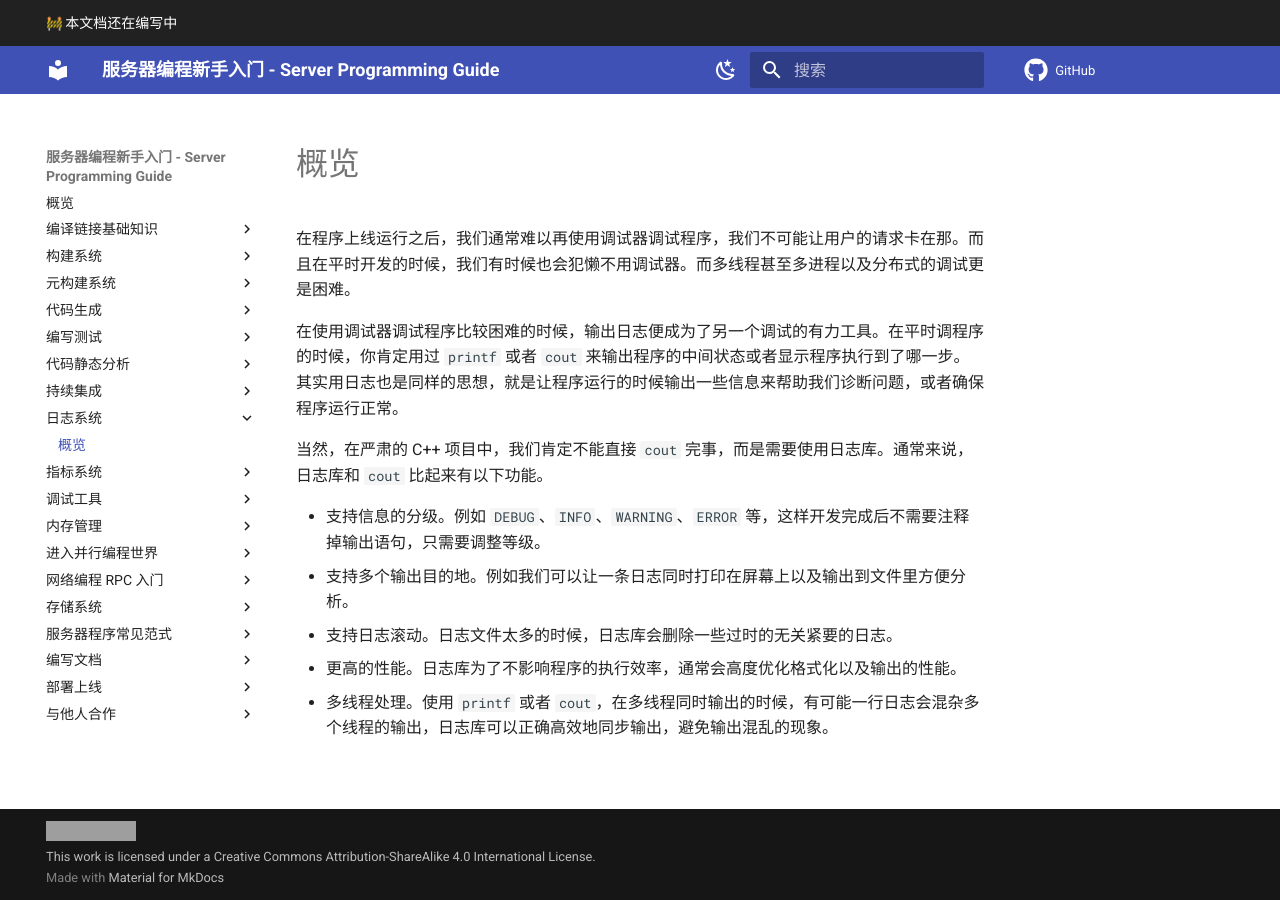
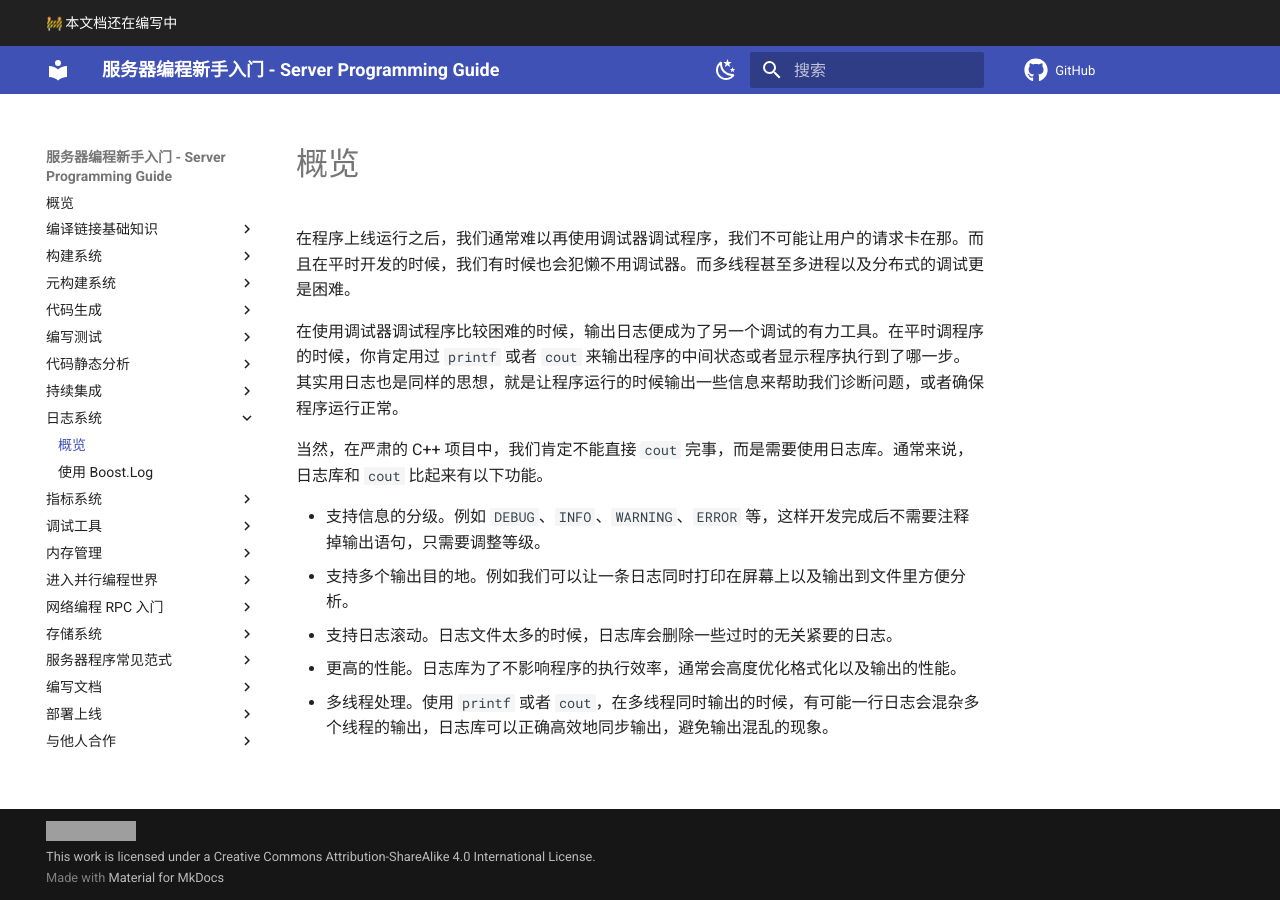
Before and after one commit to howardlau1999/server-programming-guide, an MkDocs documentation site: the page built from docs/logging/index.md, in a window 1280 px wide. Built offline with MkDocs 1.6.1 and Material for MkDocs 9.7.7, drawn with Linux system fonts in a browser that asks for light colours; emoji names are drawn with the system emoji font; comment, search, counter and statistics services are not loaded; grey boxes are pictures that could not be loaded.

Commit message:
boost.log

```diff
--- a/mkdocs.yml
+++ b/mkdocs.yml
@@ -87,6 +87,7 @@ nav:
     - "使用 Github Actions 进行持续集成": "ci/github-actions.md"
   - 日志系统:
     - 概览: "logging/index.md"
+    - "使用 Boost.Log": "logging/boost.md"
   - 指标系统:
     - 概览: "metrics/index.md"
     - "使用 Prometheus 指标库": "metrics/prometheus.md"
```
Also changed, not shown: docs/logging/boost.md (added).
